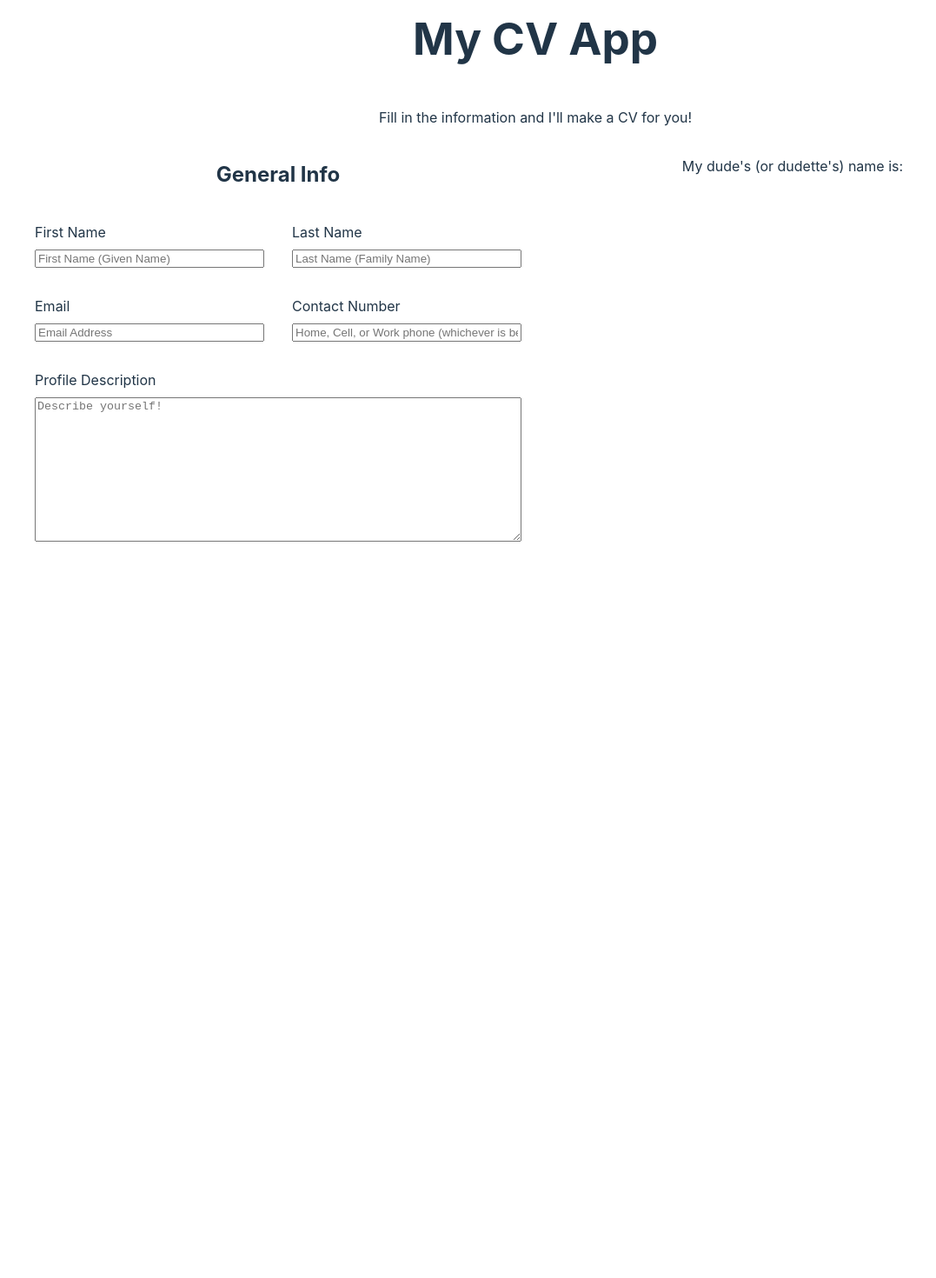
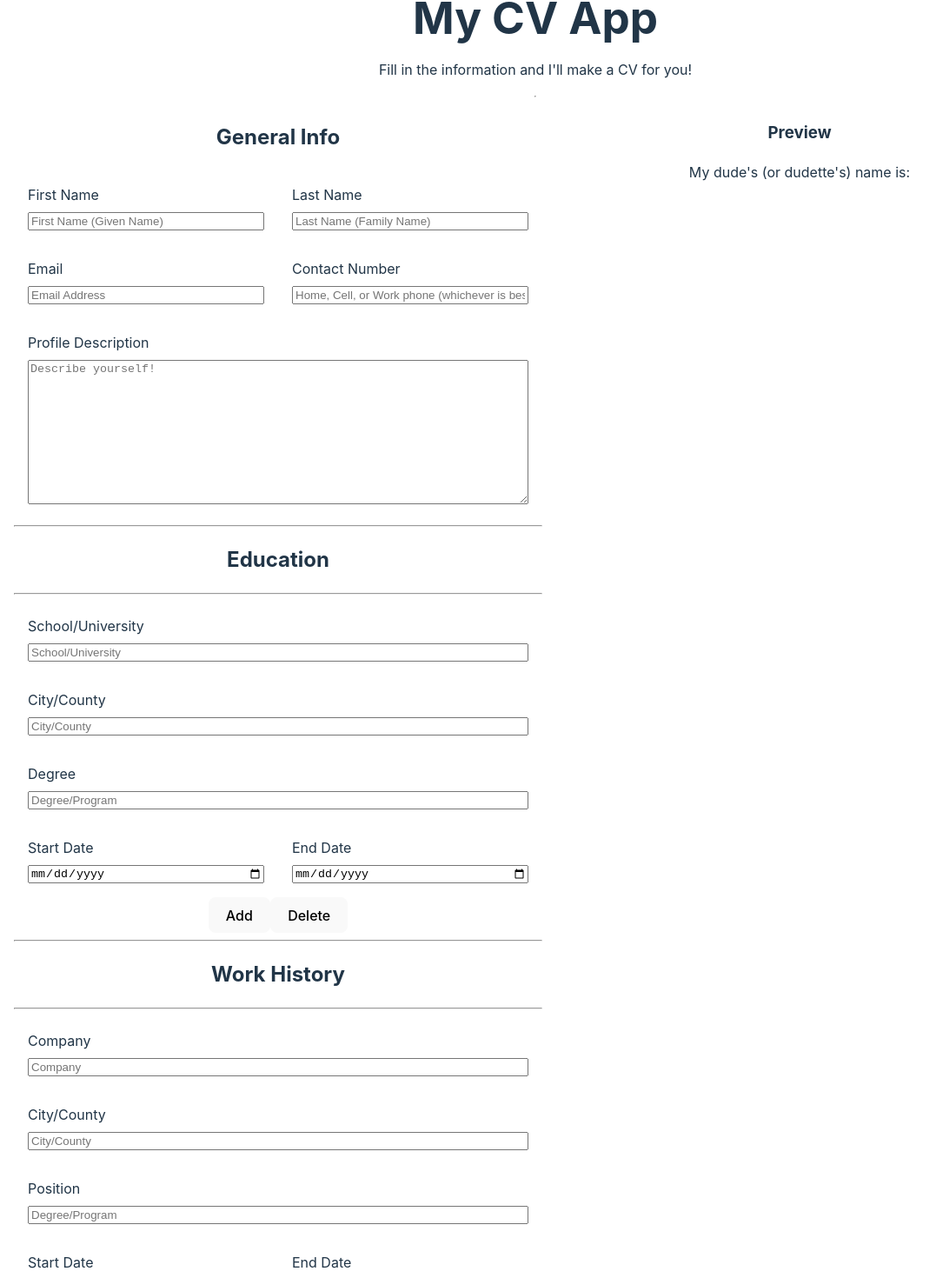
Before and after one commit to GophTheGreat/cv-app, a React (Vite) app: page / in a window 1280 px wide. Shown: the part 50-1520 px from the top of the page at 87% size, without its empty margins (24-1101 px from the left). Before the commit the page ends 800 px from the top, so only its background shows below. Built offline with nearby package versions, Linux system fonts and the light colour scheme.

Commit message:
Added Education and WorkHistory sections

```diff
--- a/src/App.css
+++ b/src/App.css
@@ -22,6 +22,10 @@ main {
   justify-content: center;
 }
 
+.formWrapper {
+  width: 50%;
+}
+
 .card {
   padding: 2em;
 }
--- a/src/App.jsx
+++ b/src/App.jsx
@@ -1,6 +1,8 @@
 import General from "./components/General";
 import Header from "./components/Header";
 import Output from "./components/Output";
+import Education from "./components/Education";
+import WorkHistory from "./components/WorkHistory";
 import { useState } from "react";
 import "./App.css";
 
@@ -17,7 +19,13 @@ function App() {
       <div id="app">
         <Header />
         <main>
-          <General onInputChange={handleInputChange}/>
+          <div className="formWrapper">
+            <General onInputChange={handleInputChange}/>
+            <h2>Education</h2>
+            <Education/>
+            <h2>Work History</h2>
+            <WorkHistory/>
+          </div>
           <Output inputText={inputText}/>
         </main>
       </div>
--- /dev/null
+++ b/src/Education.css
@@ -0,0 +1,7 @@
+.formElementWide {
+  display: flex;
+  flex: 1;
+  padding: 1rem;
+  flex-wrap: wrap;
+  flex-basis: 100%;
+}
--- a/src/General.css
+++ b/src/General.css
@@ -1,5 +1,4 @@
 form {
-  width: calc(50% - 1rem);
   display: flex;
   flex-wrap: wrap;
 }
@@ -15,7 +14,7 @@ form {
   flex-wrap: wrap;
 }
 
-.bigFormElement {
+.formElementTextbox {
   display: flex;
   padding: 1rem;
   flex-wrap: wrap;
@@ -29,17 +28,12 @@ label {
   margin-right: 10px;
 }
 
-.bigFormElement textarea {
+.formElementTextbox textarea {
   display: flex;
   flex: 1;
   height: 12em;
 }
 
-.bigFormElement input::placeholder {
-  text-align: start;
-}
-
-
 input {
   flex: 1;
 }
--- a/src/Header.css
+++ b/src/Header.css
@@ -1,3 +1,12 @@
-h1, p {
-  width: 100%;
+.header {
+  display: flex;
+  flex-wrap: wrap;
+  flex: 1 1 100%;
 }
+
+.header h1, .header p {
+  flex: 1 1 100%;
+  flex-basis: 1;
+  margin: 10px 0 10px;
+  text-align: center;
+}
--- /dev/null
+++ b/src/components/Education.jsx
@@ -0,0 +1,36 @@
+import "../Education.css"
+
+function Education() {
+  return (
+    <>
+      <hr></hr>
+      <form className="form" action="">
+        <div className="formElementWide">
+          <label>School/University</label>
+          <input type="text" name="school" placeholder="School/University"/>
+        </div>
+        <div className="formElementWide">
+          <label>City/County</label>
+          <input type="text" name="citycounty" placeholder="City/County"/>
+        </div>
+        <div className="formElementWide">
+          <label>Degree</label>
+          <input type="text" name="degree" placeholder="Degree/Program"/>
+        </div>
+        <div className="formElement">
+          <label>Start Date</label>
+          <input type="date" name="dateStart"/>
+        </div>
+        <div className="formElement">
+          <label>End Date</label>
+          <input type="date" name="dateEnd"/>
+        </div>
+      </form>
+      <button>Add</button>
+      <button>Delete</button>
+      <hr></hr>
+    </>
+  )
+}
+
+export default Education;
--- a/src/components/General.jsx
+++ b/src/components/General.jsx
@@ -1,3 +1,4 @@
+/* eslint-disable react/prop-types */
 import "../General.css"
 
 function General( {onInputChange}) {
@@ -27,11 +28,12 @@ function General( {onInputChange}) {
           <label htmlFor="phone">Contact Number</label>
           <input id="phone" type="tel" name="phone" placeholder="Home, Cell, or Work phone (whichever is best)"/>
         </div>
-        <div className="bigFormElement">
+        <div className="formElementTextbox">
           <label htmlFor="description">Profile Description</label>
           <textarea id="description" type="text" name="description" placeholder="Describe yourself!"/>
         </div>
       </form>
+      <hr></hr>
     </>
   )
 }
--- a/src/components/Header.jsx
+++ b/src/components/Header.jsx
@@ -2,10 +2,11 @@ import "../Header.css"
 
 function Header() {
   return (
-    <>
+    <div className="header">
       <h1>My CV App</h1>
       <p>Fill in the information and I&apos;ll make a CV for you!</p>
-    </>
+      <hr></hr>
+    </div>
   )
 }
 
--- a/src/components/Output.jsx
+++ b/src/components/Output.jsx
@@ -3,9 +3,12 @@ import "../Output.css"
 function Output( {inputText} ) {
   return (
     <div id="output">
-      <p>
-        My dude's (or dudette's) name is:  <b>{inputText}</b>
-      </p>
+      <h3>Preview</h3>
+      <div>
+        <p>
+          My dude's (or dudette's) name is:  <b>{inputText}</b>
+        </p>
+      </div>
     </div>
   )
 }
--- /dev/null
+++ b/src/components/WorkHistory.jsx
@@ -0,0 +1,34 @@
+function WorkHistory() {
+  return (
+    <>
+      <hr></hr>
+      <form className="form" action="">
+        <div className="formElementWide">
+          <label>Company</label>
+          <input type="text" name="school" placeholder="Company"/>
+        </div>
+        <div className="formElementWide">
+          <label>City/County</label>
+          <input type="text" name="citycounty" placeholder="City/County"/>
+        </div>
+        <div className="formElementWide">
+          <label>Position</label>
+          <input type="text" name="degree" placeholder="Degree/Program"/>
+        </div>
+        <div className="formElement">
+          <label>Start Date</label>
+          <input type="date" name="dateStart"/>
+        </div>
+        <div className="formElement">
+          <label>End Date</label>
+          <input type="date" name="dateEnd"/>
+        </div>
+      </form>
+      <button>Add</button>
+      <button>Delete</button>
+      <hr></hr>
+    </>
+  )
+}
+
+export default WorkHistory;
```
